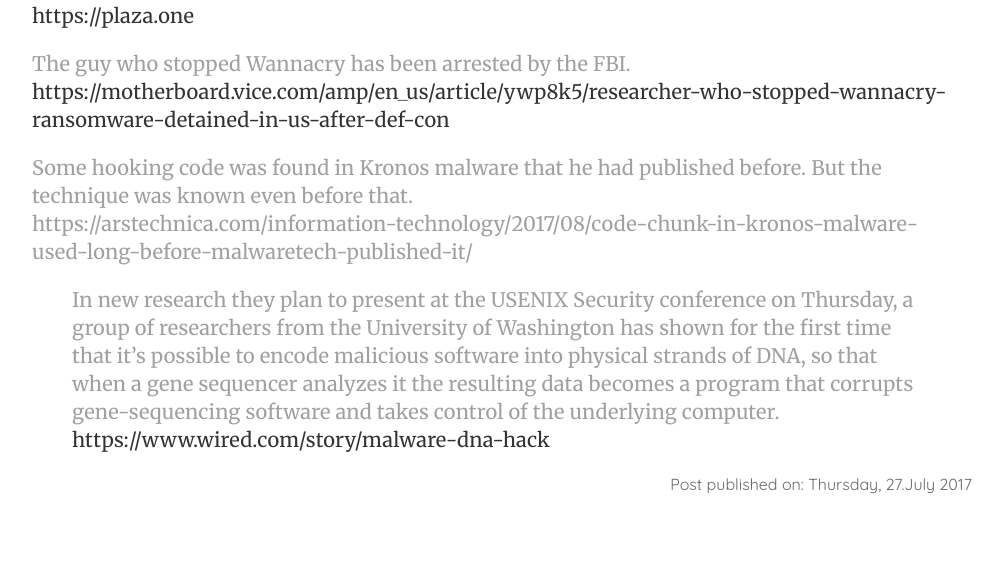
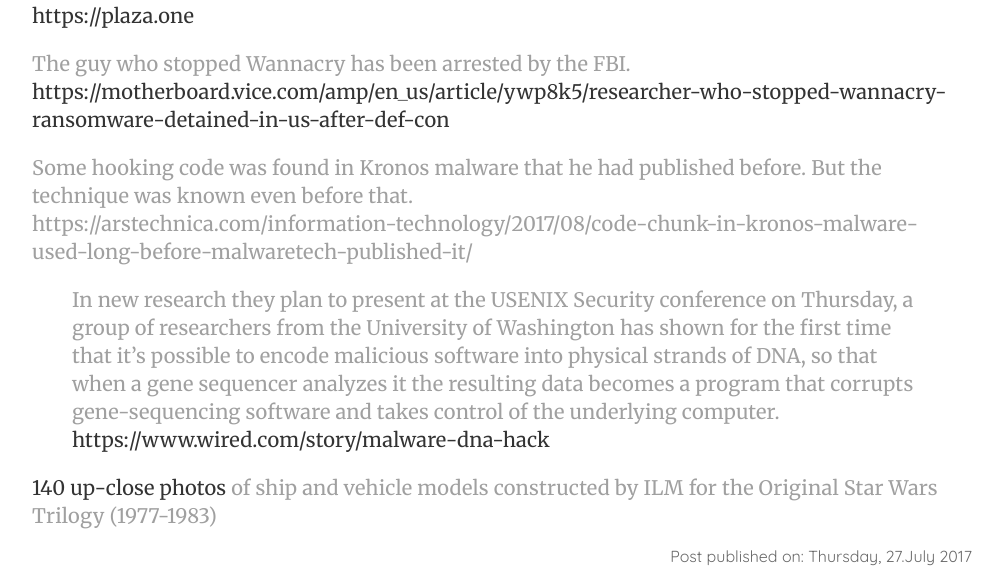
Before and after one commit to KolyaKorruptis/.github.io, a Jekyll site: the page built from _posts/2017-07-26-Cyber-Stuff.md, in a window 1280 px wide. Shown: the part 1290-1872 px from the top of the page, without its empty margins (138-1140 px from the left). Built offline with Jekyll 4.4.1, drawn with Linux system fonts in a browser that asks for light colours; the repository's description, which GitHub fills in, is left out; before the commit the page ends 1800 px from its top, so only the background shows below that.

Commit message:
dna hack

```diff
--- a/_posts/2017-07-26-Cyber-Stuff.md
+++ b/_posts/2017-07-26-Cyber-Stuff.md
@@ -1,6 +1,6 @@
 ---
-title:  "Cyber Stuff"
-tags: [music, malware, vaporwave, serial experiments lain, dna hacking]
+title:  "DNA hacking and other fun things"
+tags: [music, malware, vaporwave, serial experiments lain, dna hacking, star wars]
 date: 2017-07-26T23:22:20+00:00
 ---
 
@@ -18,3 +18,6 @@
 
 > In new research they plan to present at the USENIX Security conference on Thursday, a group of researchers from the University of Washington has shown for the first time that it’s possible to encode malicious software into physical strands of DNA, so that when a gene sequencer analyzes it the resulting data becomes a program that corrupts gene-sequencing software and takes control of the underlying computer.
 [https://www.wired.com/story/malware-dna-hack](https://www.wired.com/story/malware-dna-hack)
+
+
+[140 up-close photos](https://imgur.com/a/Zt9Y4) of ship and vehicle models constructed by ILM for the Original Star Wars Trilogy (1977-1983)
```
